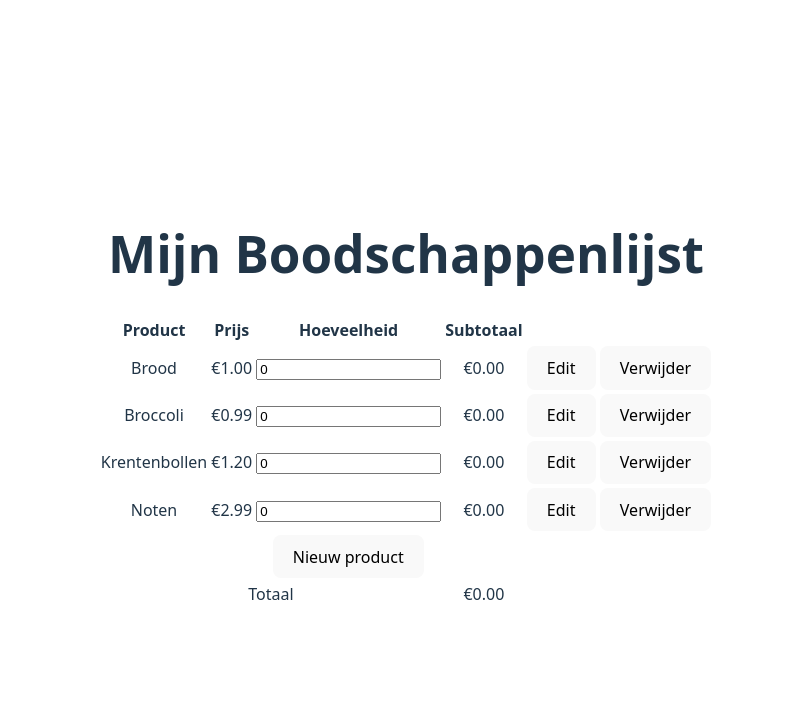
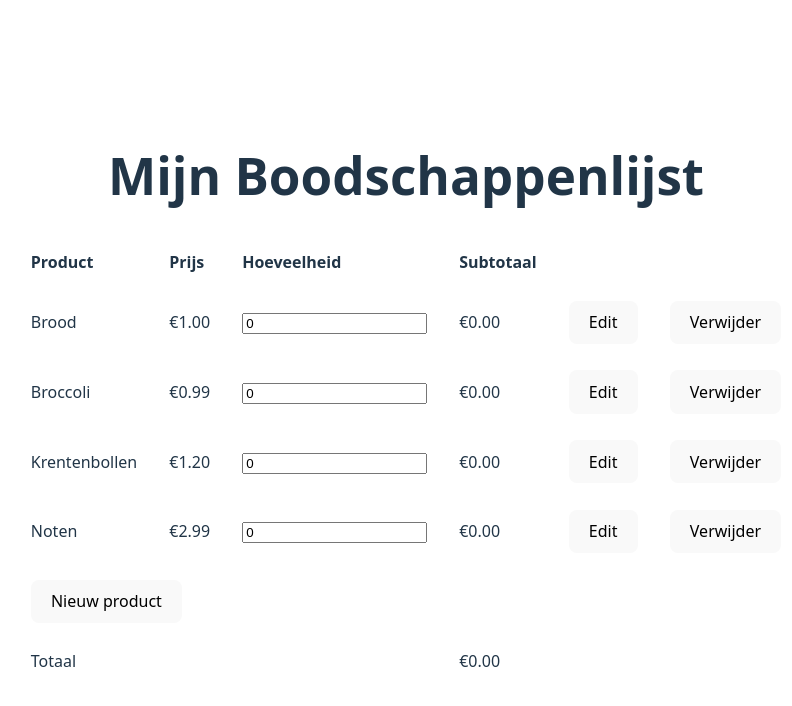
Before and after one commit to ilseaprojects-hue/vite-project-Boodschappenlijst, a Vue app: page / in a window 1280 px wide. Shown: the top 706 px of the page, without its empty margins (234-1026 px from the left). Built offline with nearby package versions, Linux system fonts and the light colour scheme.

Commit message:
css update

```diff
--- a/src/style.css
+++ b/src/style.css
@@ -77,3 +77,23 @@ button:focus-visible {
     background-color: #f9f9f9;
   }
 }
+
+table {
+  width: 100%;
+  border-collapse: collapse;
+  margin-top: 1.5rem;
+}
+
+th, td {
+  padding: 0.8em 1em;
+  border-bottom: 1px solid rgba(255, 255, 255, 0.2);
+  text-align: left;
+}
+
+th {
+  background-color: rgba(255, 255, 255, 0.05);
+}
+
+tr:hover {
+  background-color: rgba(255, 255, 255, 0.08);
+}
```
